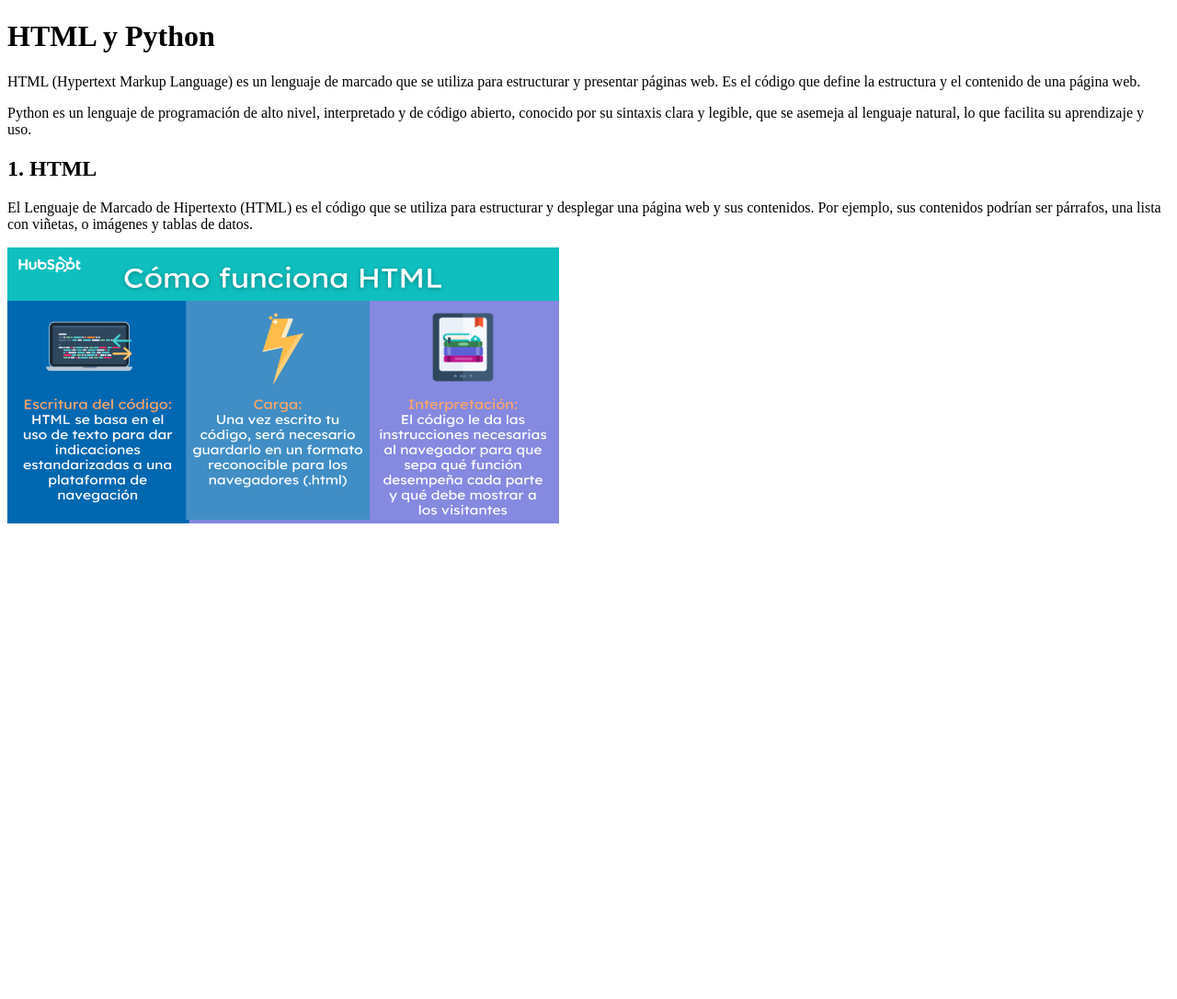
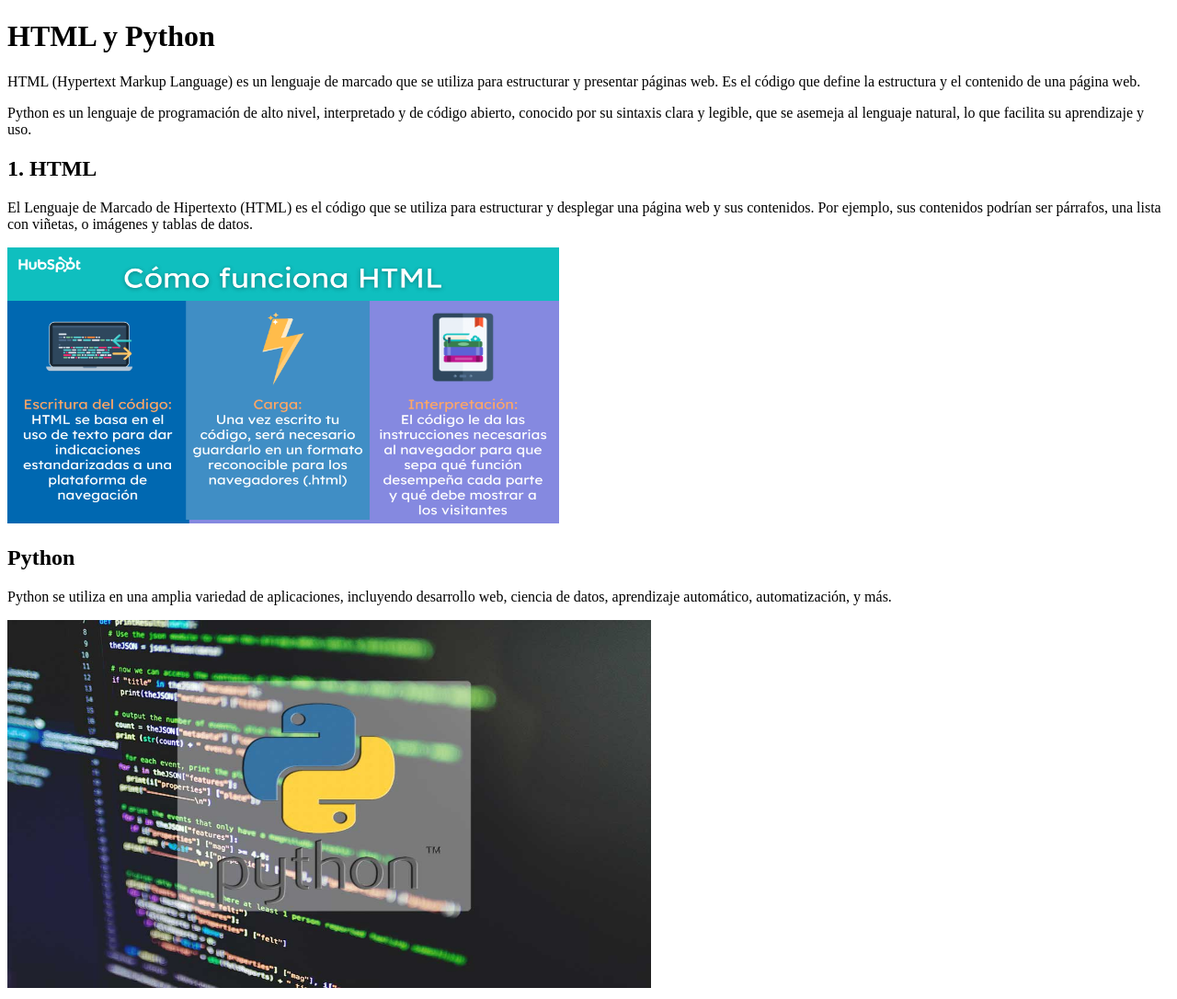
Before and after one commit to J0Keis/HTML, a plain HTML site: page index.html in a window 1280 px wide. Shown: the whole page at 92% size. Before the commit the page ends 800 px from the top, so only its background shows below. Drawn offline with Linux system fonts and the light colour scheme.

Commit message:
section python

```diff
--- a/index.html
+++ b/index.html
@@ -23,7 +23,13 @@
         <p>El Lenguaje de Marcado de Hipertexto (HTML) es el código que se utiliza para estructurar y desplegar una página web y sus contenidos. Por ejemplo, sus contenidos podrían ser párrafos, una lista con viñetas, o imágenes y tablas de datos.</p>
         <img height="300px" width="600px" src="./Imagenes/guia-html-que-es-y-como-funciona.png" alt="Imagen HTML">
     </section>
-
+    <section>
+        <h2>Python</h2>
+        <p>
+            Python se utiliza en una amplia variedad de aplicaciones, incluyendo desarrollo web, ciencia de datos, aprendizaje automático, automatización, y más.
+        </p>
+        <img height="400px" width="700px" src="/Imagenes/que-es-python-1.jpg" alt="Que es python">
+    </section>
    </main>
 </body>
 </html>
```
Also changed, not shown: Imagenes/que-es-python-1.jpg (added).
